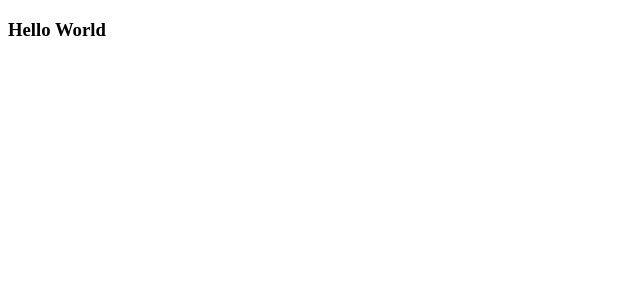
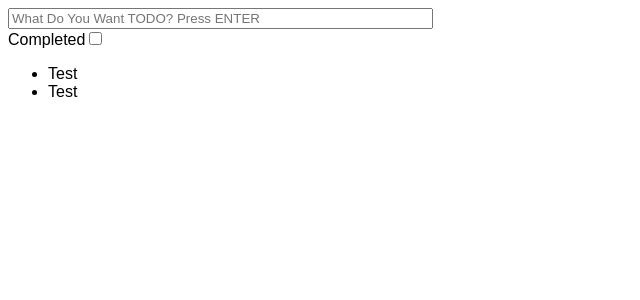
Before and after one commit to josediazse/redux-todo, a React app: page / in a window 1280 px wide. Shown: the top 300 px of the page, without its empty margins (0-640 px from the left). Built offline with nearby package versions, Linux system fonts and the light colour scheme.

Commit message:
Breaking down the Initial UI and adding Webpack CSS Loaders

```diff
--- a/package.json
+++ b/package.json
@@ -21,11 +21,13 @@
     "babel-preset-es2015": "^6.24.1",
     "babel-preset-react": "^6.24.1",
     "cross-env": "^5.0.5",
+    "css-loader": "^0.28.7",
     "eslint": "^4.6.0",
     "eslint-plugin-react": "^7.3.0",
     "html-webpack-plugin": "^2.30.1",
     "jest": "^20.0.4",
     "rimraf": "^2.6.1",
+    "style-loader": "^0.19.0",
     "webpack": "^3.5.5",
     "webpack-dev-server": "^2.7.1",
     "webpack-merge": "^4.1.0"
--- a/src/components/App.js
+++ b/src/components/App.js
@@ -1,10 +1,17 @@
-import React, { Component } from "react"
+import React, { Component } from 'react'
+import InputForm from './InputForm'
+import FilterItems from './FilterItems'
+import TodoList from './TodoList'
+
+import styles from '../styles.css'
 
 export default class App extends Component {
   render() {
     return (
-      <div>
-        <h3>Hello World</h3>
+      <div style={styles} className="container">
+        <InputForm />
+        <FilterItems />
+        <TodoList />
       </div>
     )
   }
--- /dev/null
+++ b/src/components/FilterItems.js
@@ -0,0 +1,12 @@
+import React, { Component } from 'react'
+
+export default class FilterItems extends Component {
+  render() {
+    return (
+      <div>
+        <label htmlFor="completed">Completed</label>
+        <input id="completed" type="checkbox" />
+      </div>
+    )
+  }
+}
--- /dev/null
+++ b/src/components/InputForm.js
@@ -0,0 +1,15 @@
+import React, { Component } from 'react'
+
+export default class InputForm extends Component {
+  render() {
+    return (
+      <form>
+        <input
+          type="text"
+          size="50"
+          placeholder="What Do You Want TODO? Press ENTER"
+        />
+      </form>
+    )
+  }
+}
--- /dev/null
+++ b/src/components/TodoItem.js
@@ -0,0 +1,7 @@
+import React, { Component } from 'react'
+
+export default class TodoItem extends Component {
+  render() {
+    return <li>Test</li>
+  }
+}
--- /dev/null
+++ b/src/components/TodoList.js
@@ -0,0 +1,15 @@
+import React, { Component } from 'react'
+import TodoItem from './TodoItem'
+
+export default class TodoList extends Component {
+  render() {
+    return (
+      <div>
+        <ul>
+          <TodoItem />
+          <TodoItem />
+        </ul>
+      </div>
+    )
+  }
+}
--- /dev/null
+++ b/src/styles.css
@@ -0,0 +1,8 @@
+body {
+  font-family: Arial, Helvetica, sans-serif;
+}
+
+.container {
+  display: flex;
+  flex-direction: column;
+}
```
Also changed, not shown: 1 other file (tests, documents, lock files or other folders).
